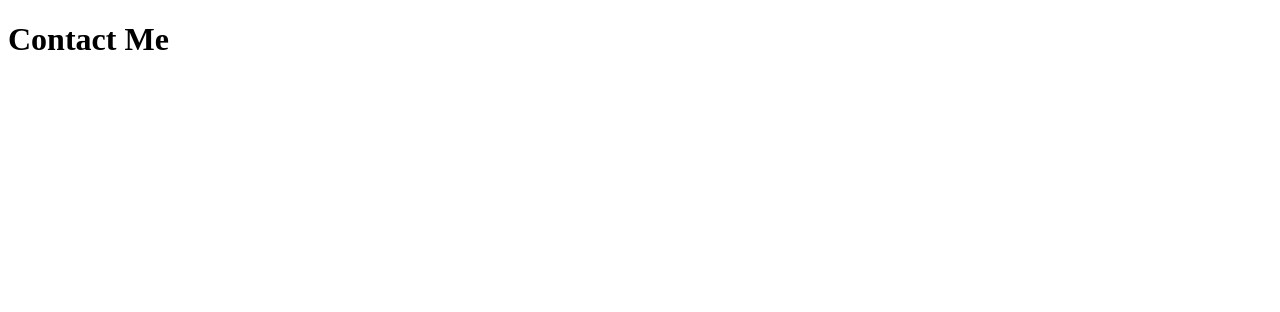
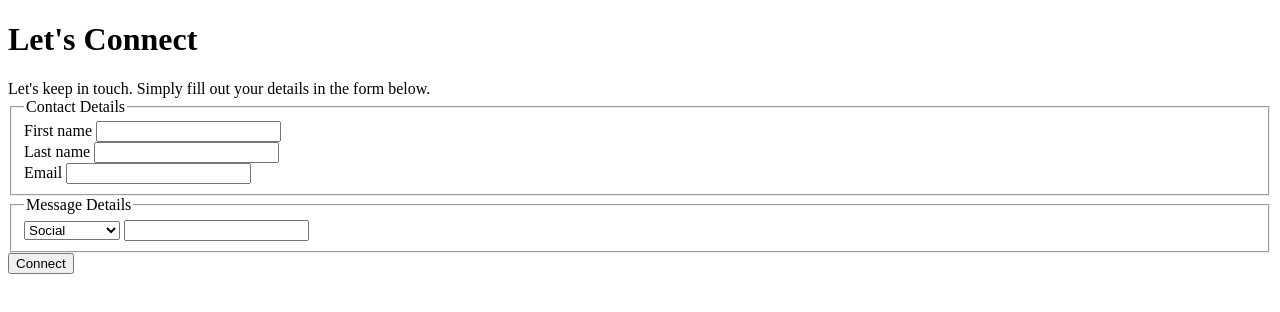
Before and after one commit to CodeLHC/portfolio, a plain HTML site: page pages/contact.html in a window 1280 px wide. Drawn offline with Linux system fonts and the light colour scheme.

Commit message:
contact detail form

```diff
--- a/pages/contact.html
+++ b/pages/contact.html
@@ -8,8 +8,35 @@
 </head>
 <body>
     <header>
-        <h1>Contact Me</h1>
+        <h1>Let's Connect</h1>
     </header>
-
+    <main>
+        <section>
+            Let's keep in touch. Simply fill out your details in the form below.
+        </section>
+        <form>
+            <fieldset>
+                <legend>Contact Details</legend>
+                <label for="firstname">First name</label>
+                <input id="firstname" type="text">
+                <br>
+                <label for="lastname">Last name</label>
+                <input id="lastname" type="text">
+                <br>
+                <label for="email">Email</label>
+                <input id="email" type="email">
+            </fieldset>
+            <fieldset>
+                <legend>Message Details</legend>
+                <select name="Reason for contact">
+                    <option value="Social" selected>Social</option>
+                    <option value="Professional">Professional</option>
+                    <option value="Other">Other</option>
+                </select>
+                <input type="text" name="Message">
+            </fieldset>
+            <button type="submit">Connect</button>
+        </form>
+    </main>
 </body>
 </html>
```
